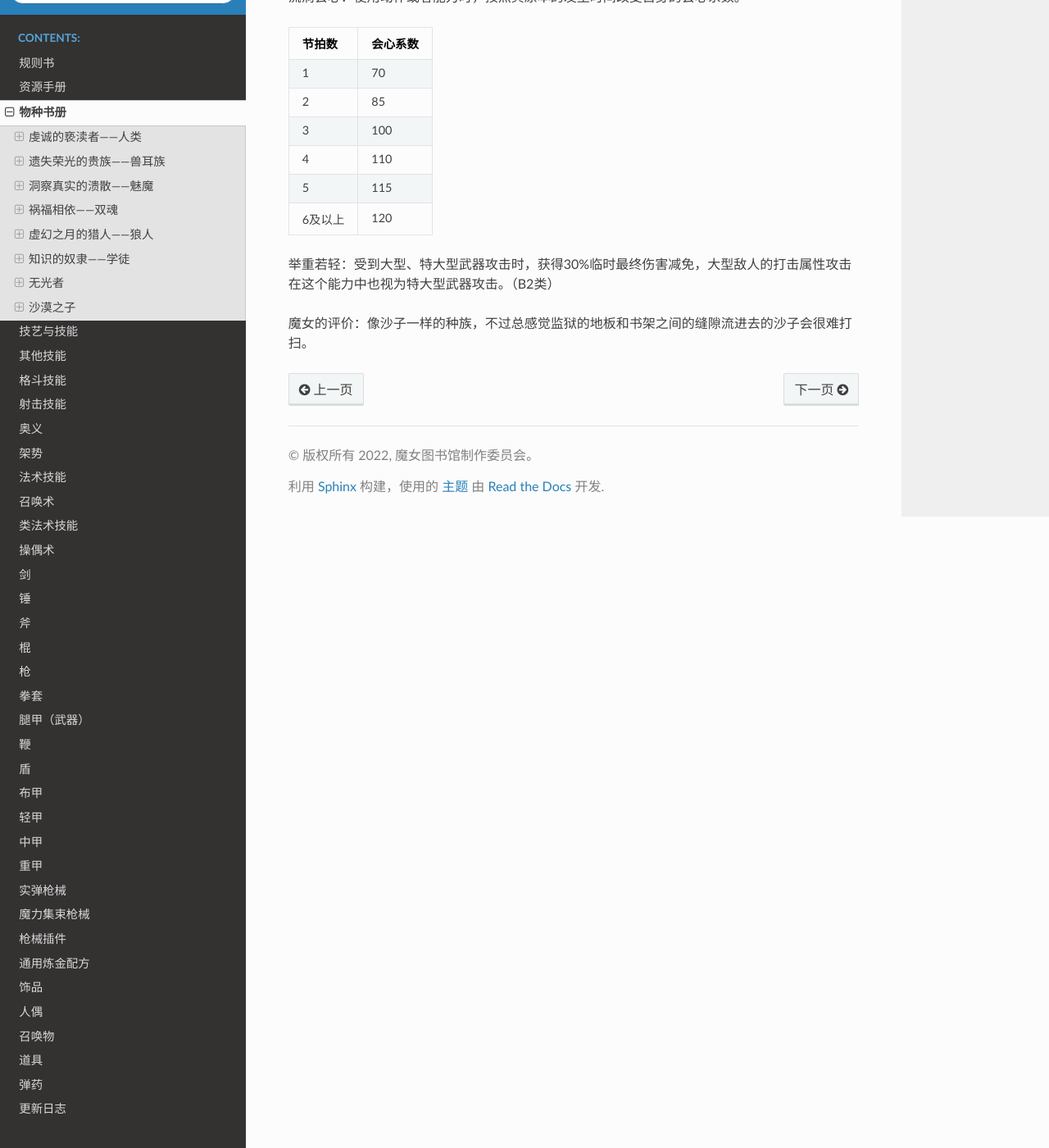
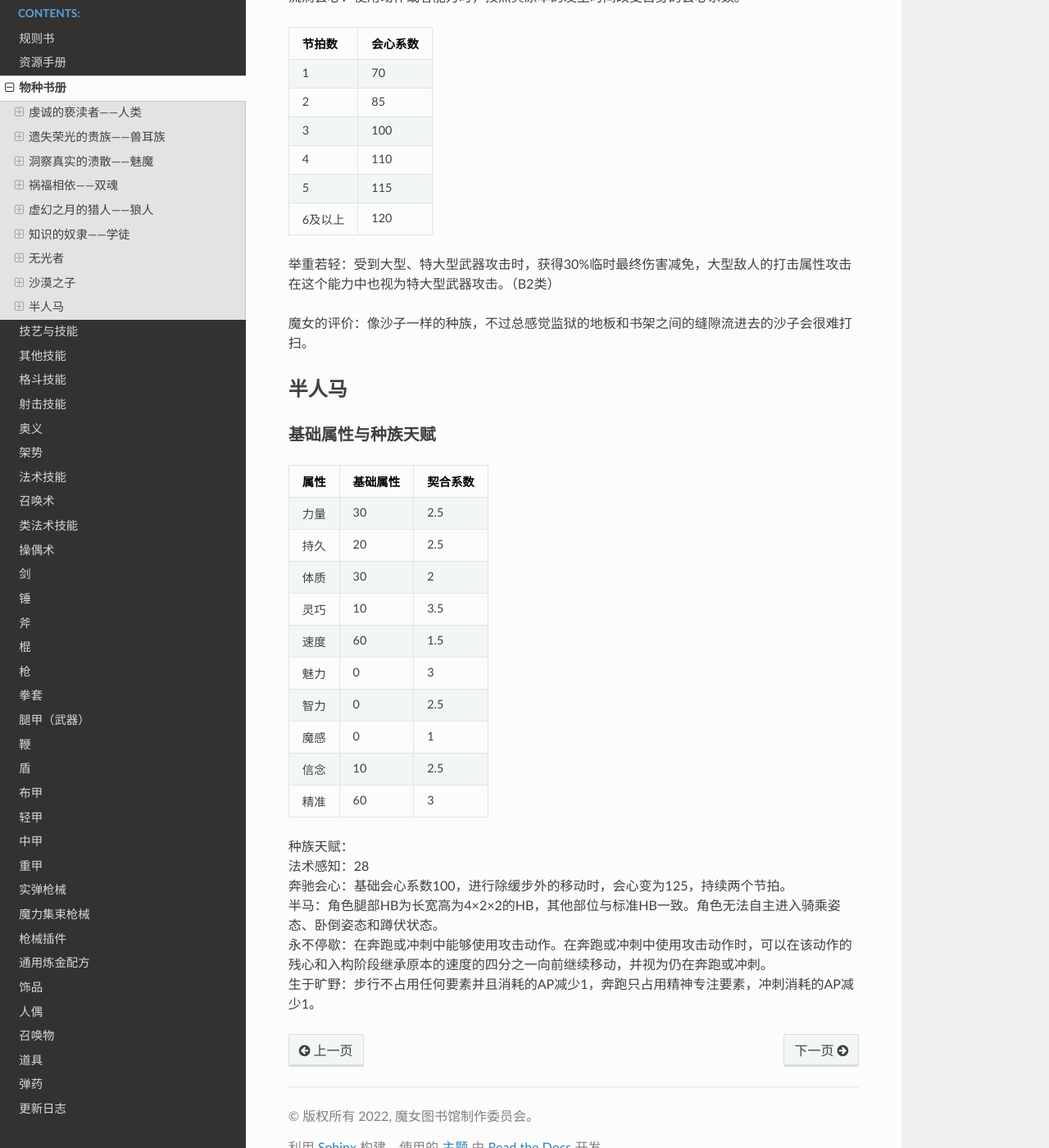
Before and after one commit to DDCQA/LOSV1Docs-, a Sphinx documentation site: the page built from source/races.md, in a window 1280 px wide and 1400 px high, scrolled down 14054 px. Shown: the whole window at 82% size. Built offline with Sphinx 7.4.7 and the Read the Docs theme 2.0.0, drawn with Linux system fonts in a browser that asks for light colours.

Commit message:
半人马

```diff
--- a/source/races.md
+++ b/source/races.md
@@ -354,3 +354,28 @@
 举重若轻：受到大型、特大型武器攻击时，获得30%临时最终伤害减免，大型敌人的打击属性攻击在这个能力中也视为特大型武器攻击。（B2类）<br/>
 
 魔女的评价：像沙子一样的种族，不过总感觉监狱的地板和书架之间的缝隙流进去的沙子会很难打扫。
+
+## 半人马
+
+#### 基础属性与种族天赋
+
+| 属性 | 基础属性 | 契合系数 |
+| ---- | -------- | -------- |
+| 力量 | 30       | 2.5      |
+| 持久 | 20       | 2.5      |
+| 体质 | 30       | 2        |
+| 灵巧 | 10       | 3.5      |
+| 速度 | 60       | 1.5      |
+| 魅力 | 0        | 3        |
+| 智力 | 0        | 2.5      |
+| 魔感 | 0        | 1        |
+| 信念 | 10       | 2.5      |
+| 精准 | 60       | 3        |
+
+
+种族天赋：<br/>
+法术感知：28<br/>
+奔驰会心：基础会心系数100，进行除缓步外的移动时，会心变为125，持续两个节拍。 <br/>
+半马：角色腿部HB为长宽高为4×2×2的HB，其他部位与标准HB一致。角色无法自主进入骑乘姿态、卧倒姿态和蹲伏状态。<br/>
+永不停歇：在奔跑或冲刺中能够使用攻击动作。在奔跑或冲刺中使用攻击动作时，可以在该动作的残心和入构阶段继承原本的速度的四分之一向前继续移动，并视为仍在奔跑或冲刺。<br/>
+生于旷野：步行不占用任何要素并且消耗的AP减少1，奔跑只占用精神专注要素，冲刺消耗的AP减少1。<br/>
```
Also changed, not shown: source/UpdateLog.md (+4 -0 lines).
